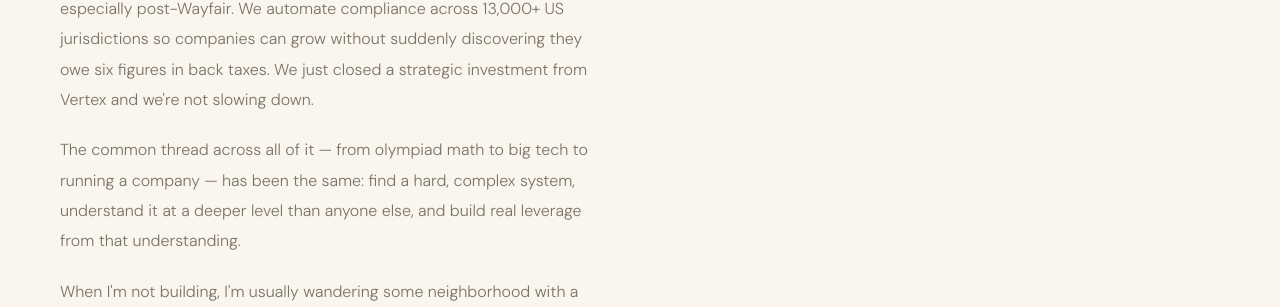
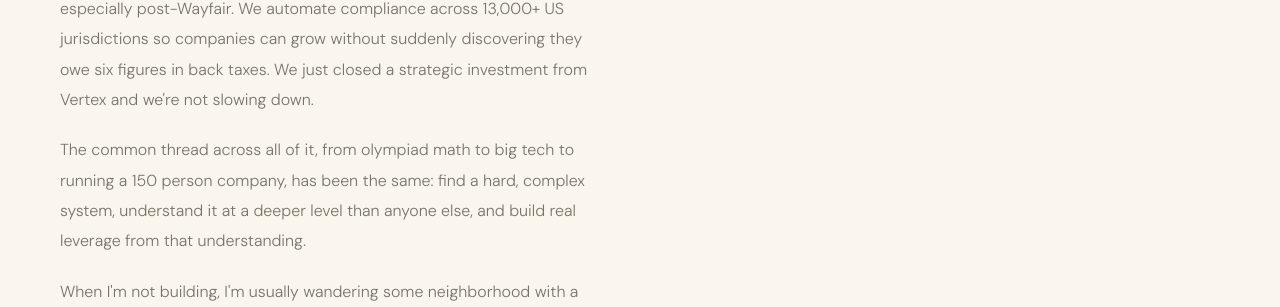
Before and after one commit to pujun-ai/pujun-site, a Next.js app: page / in a window 1280 px wide. Shown: the part 2152-2459 px from the top of the page. Built offline with nearby package versions, Linux system fonts and the light colour scheme; a web font is replaced by a local one.

Commit message:
About: add "150 person company" detail in through-line paragraph
https://claude.ai/code/session_01QTAAK4ArEY4DCd18gPxDGZ

```diff
--- a/app/components/About.tsx
+++ b/app/components/About.tsx
@@ -42,9 +42,9 @@ export default function About() {
             Vertex and we&apos;re not slowing down.
           </p>
           <p>
-            The common thread across all of it — from olympiad math to big tech to running a company —
-            has been the same: find a hard, complex system, understand it at a deeper level than anyone
-            else, and build real leverage from that understanding.
+            The common thread across all of it, from olympiad math to big tech to running a 150 person
+            company, has been the same: find a hard, complex system, understand it at a deeper level than
+            anyone else, and build real leverage from that understanding.
           </p>
           <p>
             When I&apos;m not building, I&apos;m usually wandering some neighborhood with a camera,
```
